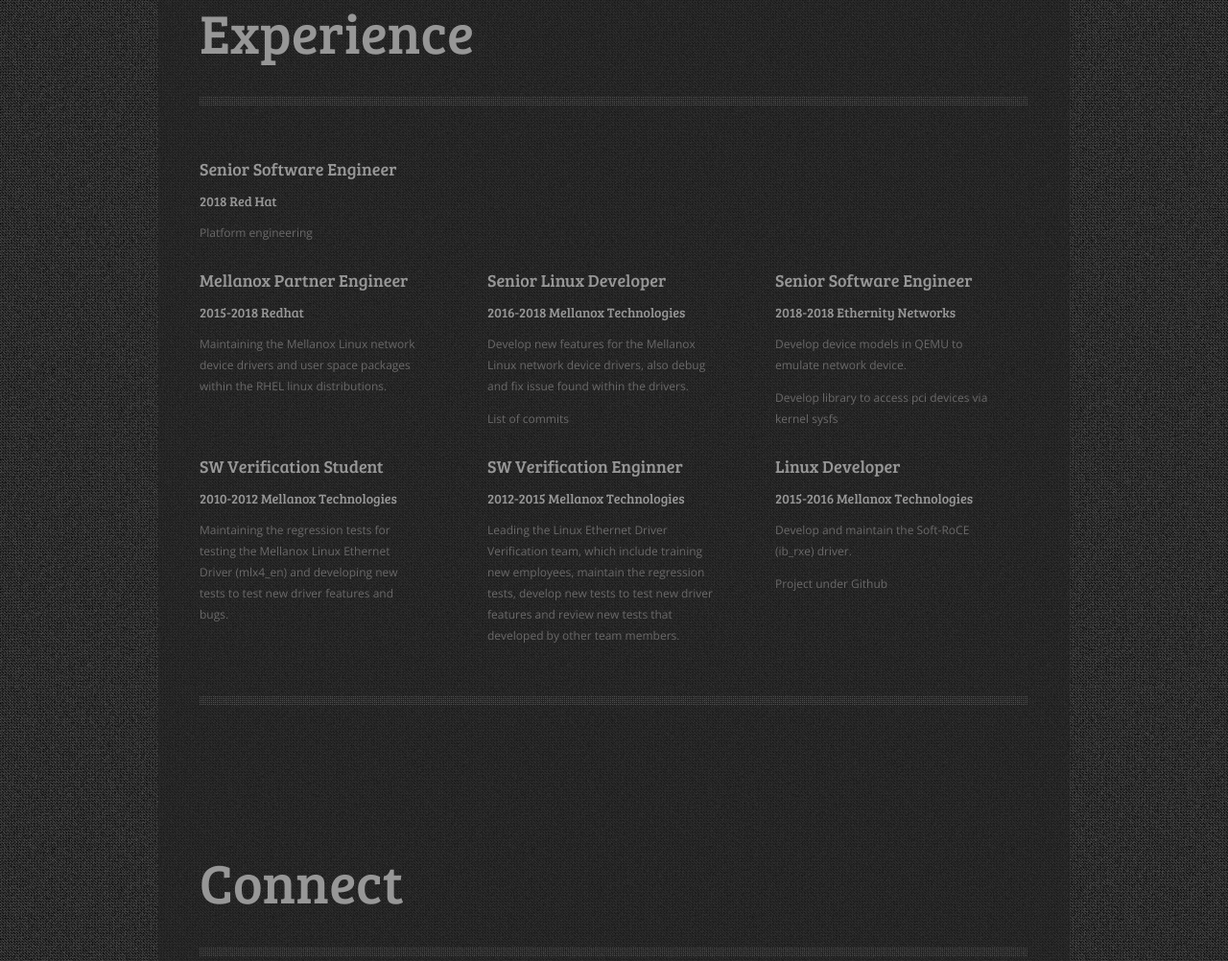
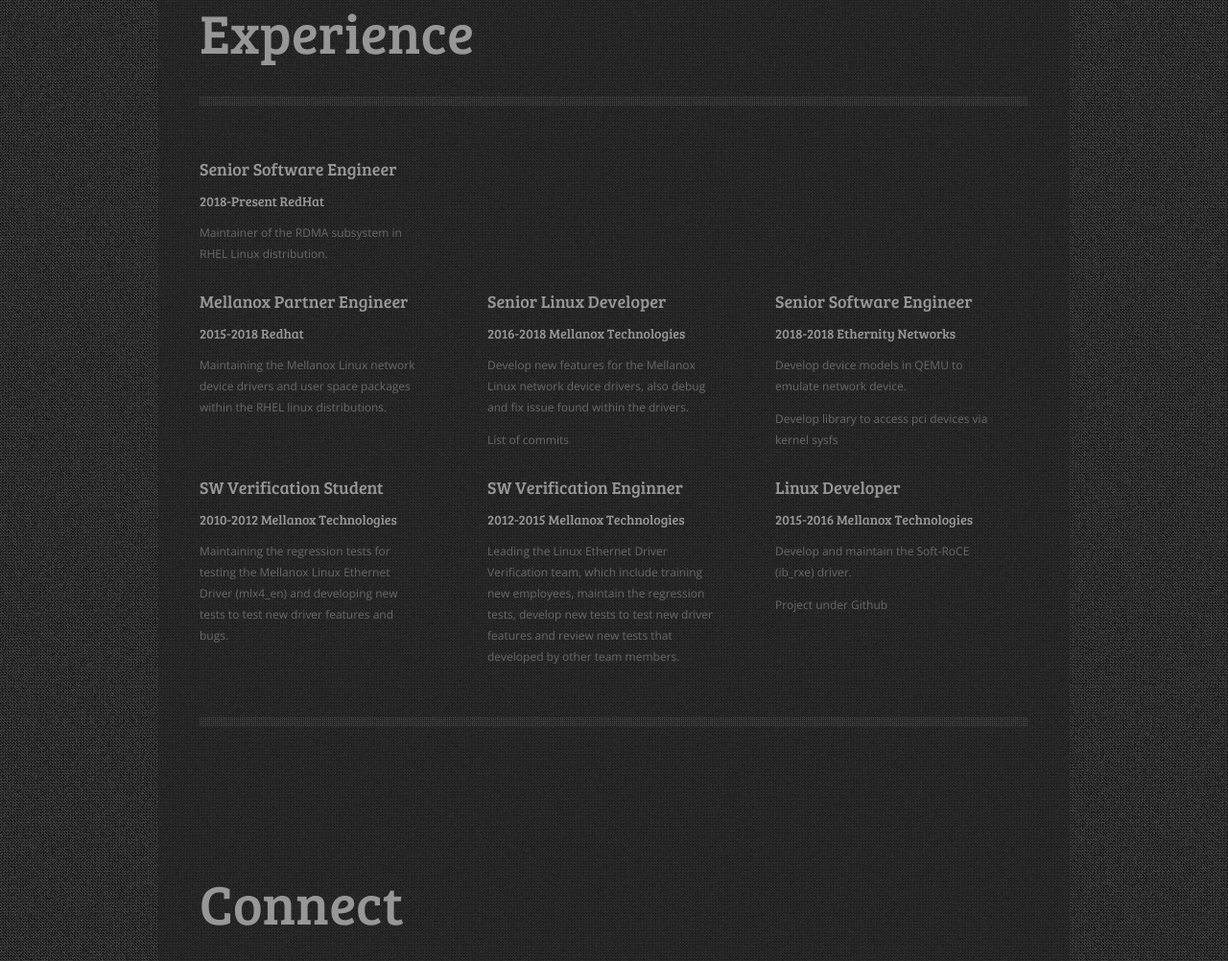
Before and after one commit to Kamalheib/kamalheib.github.io, a plain HTML site: page index.html in a window 1280 px wide. Shown: the part 784-1786 px from the top of the page at 96% size. Drawn offline with nearby package versions, Linux system fonts and the light colour scheme.

Commit message:
resume: Update experience
Signed-off-by: Kamal Heib <kamalheib1@gmail.com>

```diff
--- a/index.html
+++ b/index.html
@@ -49,8 +49,8 @@
 				<div class="content">
 					<div class="col">
 						<h2>Senior Software Engineer</h2>
-						<h3>2018 Red Hat</h3>
-						<p>Platform engineering</p>
+						<h3>2018-Present RedHat</h3>
+						<p>Maintainer of the RDMA subsystem in RHEL Linux distribution.</p>
 					</div>
 				</div>
 				<div class="content">
```
